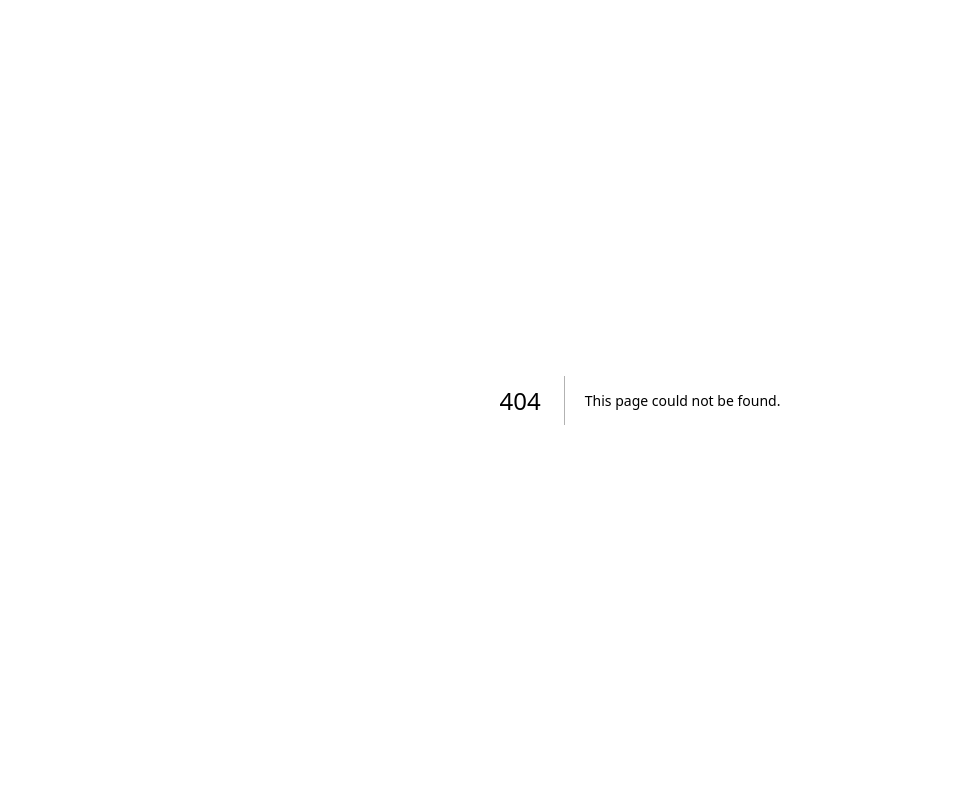
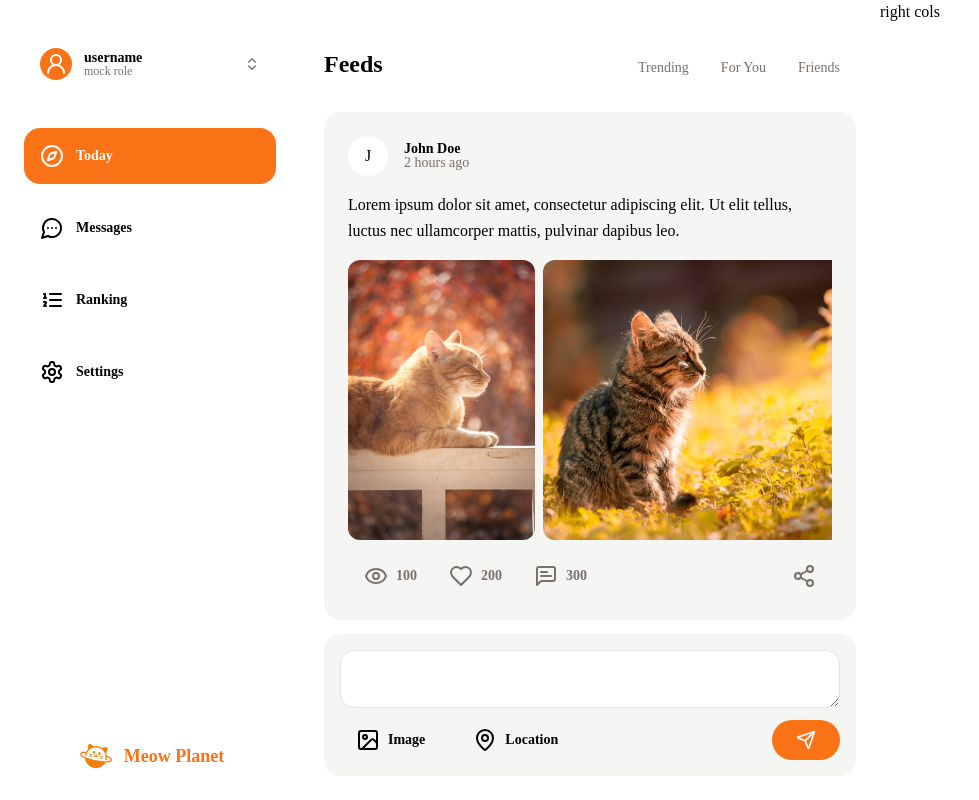
Before and after one commit to Puggo1145/meow-planet-web, a Next.js app: page /today in a window 1280 px wide. Before the commit this address had no page. Shown: the whole page, without its empty margins (0-979 px from the left). Built offline with nearby package versions, Linux system fonts and the light colour scheme.

Commit message:
feat: 🎸 add hotizontal scroll to feed images

```diff
--- a/app/(main)/_components/navs.tsx
+++ b/app/(main)/_components/navs.tsx
@@ -25,8 +25,8 @@ interface Nav {
 const navs: Nav[] = [
   {
     icon: CompassIcon,
-    text: "Feeds",
-    href: "/feeds"
+    text: "Today",
+    href: "/today"
   },
   {
     icon: MessageCircleMoreIcon,
--- a/app/(main)/feeds/_components/feeds-item.tsx
+++ b/app/(main)/today/_components/feeds/feeds-item.tsx
@@ -4,6 +4,10 @@ import {
     AvatarImage,
     AvatarFallback,
 } from "@/components/ui/avatar";
+import {
+    ScrollArea,
+    ScrollBar,
+} from "@/components/ui/scroll-area";
 // components
 import FeedsImage from "./feeds-image";
 import FeedsItemFns from "./feeds-item-fns";
@@ -61,21 +65,21 @@ const FeedsItem = ({
                 <p className="max-w-3/4 leading-relaxed">
                     {content}
                 </p>
-                {/* MOCK IMAGES */}
                 {
                     images.length > 0 &&
-                    <div className="flex items-center gap-x-2">
-                        {
-                            images.map((image, index) => (
+                    <ScrollArea className="w-full overflow-hidden">
+                        <div className="flex items-center gap-x-2">
+                            {images.map((image, index) => (
                                 <FeedsImage
                                     key={index}
                                     src={image}
                                     alt="feeds image"
                                     className="h-[280px]"
                                 />
-                            ))
-                        }
-                    </div>
+                            ))}
+                        </div>
+                        <ScrollBar className="opacity-75" orientation="horizontal" />
+                    </ScrollArea>
                 }
             </section>
 
--- a/app/(main)/feeds/_components/feeds-list.tsx
+++ b/app/(main)/today/_components/feeds/feeds-list.tsx
@@ -1,6 +1,9 @@
 // components
 import FeedsItem from "./feeds-item"
-import { ScrollArea } from "@/components/ui/scroll-area"
+import {
+    ScrollArea,
+    ScrollBar
+} from "@/components/ui/scroll-area"
 // mock
 import { mockFeeds } from "@/mock/feeds-mock"
 
@@ -15,6 +18,7 @@ const FeedsList = () => {
                     />
                 ))}
             </ul>
+            <ScrollBar className="opacity-75" />
         </ScrollArea>
     )
 }
--- a/app/(main)/feeds/page.tsx
+++ b/app/(main)/today/page.tsx
@@ -6,9 +6,9 @@ import {
   RightContainer
 } from "@/components/containers/main-page-containers"
 // components
-import FeedsHeader from "./_components/feeds-header"
-import FeedsList from "./_components/feeds-list"
-import FeedsReply from "./_components/feeds-reply"
+import FeedsHeader from "./_components/feeds/feeds-header"
+import FeedsList from "./_components/feeds/feeds-list"
+import FeedsReply from "./_components/feeds/feeds-reply"
 
 const FeedsPage = () => {
   return (
--- a/mock/feeds-mock.ts
+++ b/mock/feeds-mock.ts
@@ -1,6 +1,6 @@
 import images from "@/constants/images";
 // types
-import { IFeedsItemProps } from "@/app/(main)/feeds/_components/feeds-item";
+import { IFeedsItemProps } from "@/app/(main)/today/_components/feeds/feeds-item";
 
 
 export const mockFeedsImages = [
```
Also changed, not shown: app/(main)/today/_components/feeds/feeds-header.tsx (renamed from app/(main)/feeds/_components/feeds-header.tsx), app/(main)/today/_components/feeds/feeds-image.tsx (renamed from app/(main)/feeds/_components/feeds-image.tsx), app/(main)/today/_components/feeds/feeds-item-fns.tsx (renamed from app/(main)/feeds/_components/feeds-item-fns.tsx), app/(main)/today/_components/feeds/feeds-reply.tsx (renamed from app/(main)/feeds/_components/feeds-reply.tsx).
